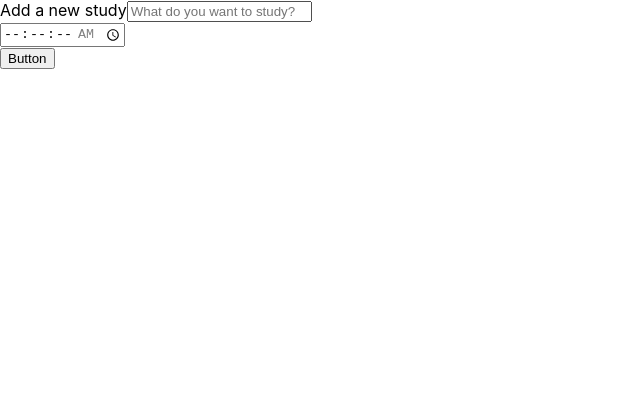
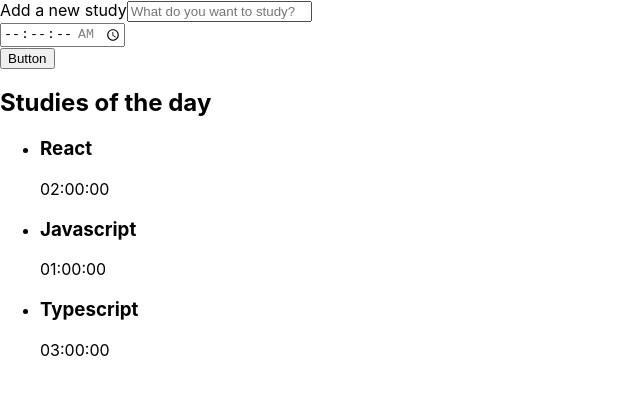
Before and after one commit to jotadagostin/alura-studies, a React (Create React App) app in the folder alura-studies/: page / in a window 1280 px wide. Shown: the top 394 px of the page, without its empty margins (0-640 px from the left). Built offline with nearby package versions, Linux system fonts and the light colour scheme.

Commit message:
new component
list

```diff
--- a/alura-studies/src/App.tsx
+++ b/alura-studies/src/App.tsx
@@ -1,11 +1,13 @@
 import React from "react";
 import Button from "./components/Button";
 import Form from "./components/Form";
+import List from "./components/List/List";
 
 function App() {
   return (
     <div className="App">
       <Form />
+      <List />
     </div>
   );
 }
--- /dev/null
+++ b/alura-studies/src/components/List/List.tsx
@@ -0,0 +1,33 @@
+import React from "react";
+
+function List() {
+  const tasks = [
+    {
+      task: "React",
+      time: "02:00:00",
+    },
+    {
+      task: "Javascript",
+      time: "01:00:00",
+    },
+    {
+      task: "Typescript",
+      time: "03:00:00",
+    },
+  ];
+  return (
+    <aside>
+      <h2>Studies of the day</h2>
+      <ul>
+        {tasks.map((item, index) => (
+          <li>
+            <h3>{item.task}</h3>
+            <span>{item.time}</span>
+          </li>
+        ))}
+      </ul>
+    </aside>
+  );
+}
+
+export default List;
```
